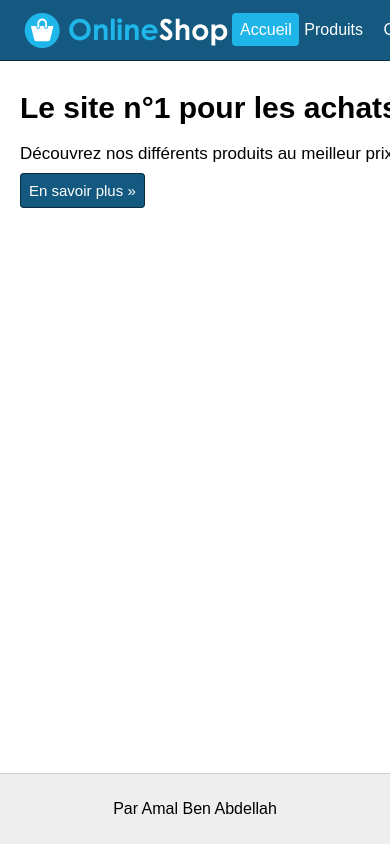
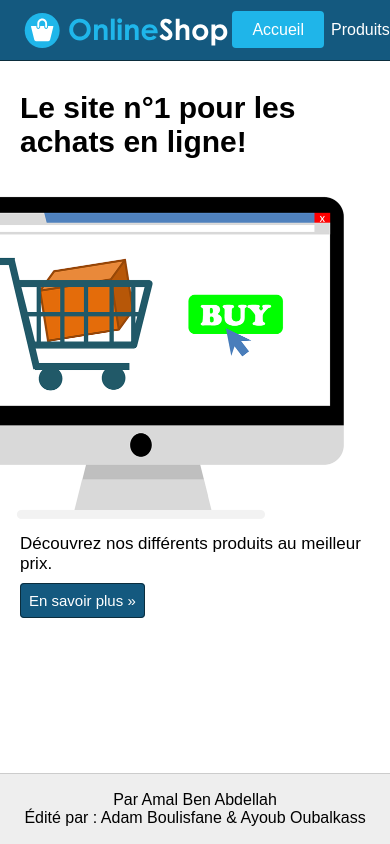
Before and after one commit to kernelao/TCH056-Projet-Session, a PHP site: page / in a window 390 px wide; the page is wider, and only the part inside the window is pictured. Run offline with PHP 8.4, Linux system fonts and the light colour scheme; some libraries are stand-ins or nearby versions.

Commit message:
Iteration 2 - CSS - V2 (responsive/comments)

```diff
--- a/assets/css/style.css
+++ b/assets/css/style.css
@@ -5,14 +8,28 @@
     color: black;
 }
 
+/* -----
+    Rendu Responsive
+----- */
+@media (max-width: 1250px) {
+    /* Styles spécifiques pour une largeur de 1250px et moins */
+    main {
+        max-width: 95%;
+    }
+}
+
+/* -----
+    Corps principal
+----- */
 body {
     min-height: 100vh;
     display: flex;
     flex-direction: column;
 }
 
-/* Section de l'entête */
-
+/* -----
+    Entête
+----- */
 header {
     background-color: #14597f;
     height: 60px;
@@ -76,11 +96,13 @@ nav > ul > li > a {
 
 .actif {
     background-color: #1fb5e9;
-    padding: 15%;
+    padding: 10px 20px;
     border-radius: 4px;
 }
 
-/* Section Bas de page */
+/* -----
+    Footer - Section de Bas de page
+----- */
 footer {
     height: 70px;
     background-color: #eeeeee;
@@ -89,35 +111,44 @@ footer {
     border-top: 1px solid;
     border-color: #cccccc;
     margin-top: auto;
-
 }
 
-/* Contenu de la page */
+/* -----
+    Contenu principal de la page
+----- */
 main {
-    width: 1200px;
+    width: 1200px; /* Permet un côté responsive */
+    /* width: 1200px; Avec width:fixe, on aura le layout voulu, mais n'est pas responsive, il casse! */
     margin: 0 auto;
     padding-right: 20px;
     padding-left: 20px;
     margin-bottom: 40px;
 }
 
+/* -----
+    Page d'Accueil
+----- */
+/* Image de la bannière / Background Image (dans page d'Accueil) */
 #home-img {
     float: right;
     width: 500px;
 }
 
+/* Titre h1 en contenue (dans page d'Accueil) */
 .h1PageAccueil {
     margin-top: 30px;
     display: inline-block;
     font-size: 30px;
 }
 
+/* Paragraphe en contenue (dans page d'Accueil) */
 .parPageAccueil {
     margin-top: 19px;
     font-size: 17px;
     margin-bottom: 18px;
 }
 
+/* Bouton (dans page d'Accueil) + effect avec hover */
 .btn {
     background-color: #14597f;
     border: 1px solid #0b2d3d;
--- a/confirmation.html
+++ b/confirmation.html
@@ -39,7 +39,7 @@
   </article>
 </main>
 <footer>
-  <p>Par Amal Ben Abdellah</p>
+  <p>Par Amal Ben Abdellah <br>Édité par : Adam Boulisfane & Ayoub Oubalkass</p>
 </footer>
 </body>
 </html>
--- a/index.html
+++ b/index.html
@@ -39,7 +39,7 @@
     </article>
   </main>
   <footer>
-   <p>Par Amal Ben Abdellah</p>
+    <p>Par Amal Ben Abdellah <br>Édité par : Adam Boulisfane & Ayoub Oubalkass</p>
   </footer>
 </body>
 </html>
```
Also changed, not shown: other parts of assets/css/style.css (+63 -36 lines), contact.html (+1 -20 lines), order.html (+1 -22 lines), product.html (+1 -23 lines), products.html (+1 -15 lines), shopping-cart.html (+1 -29 lines).
